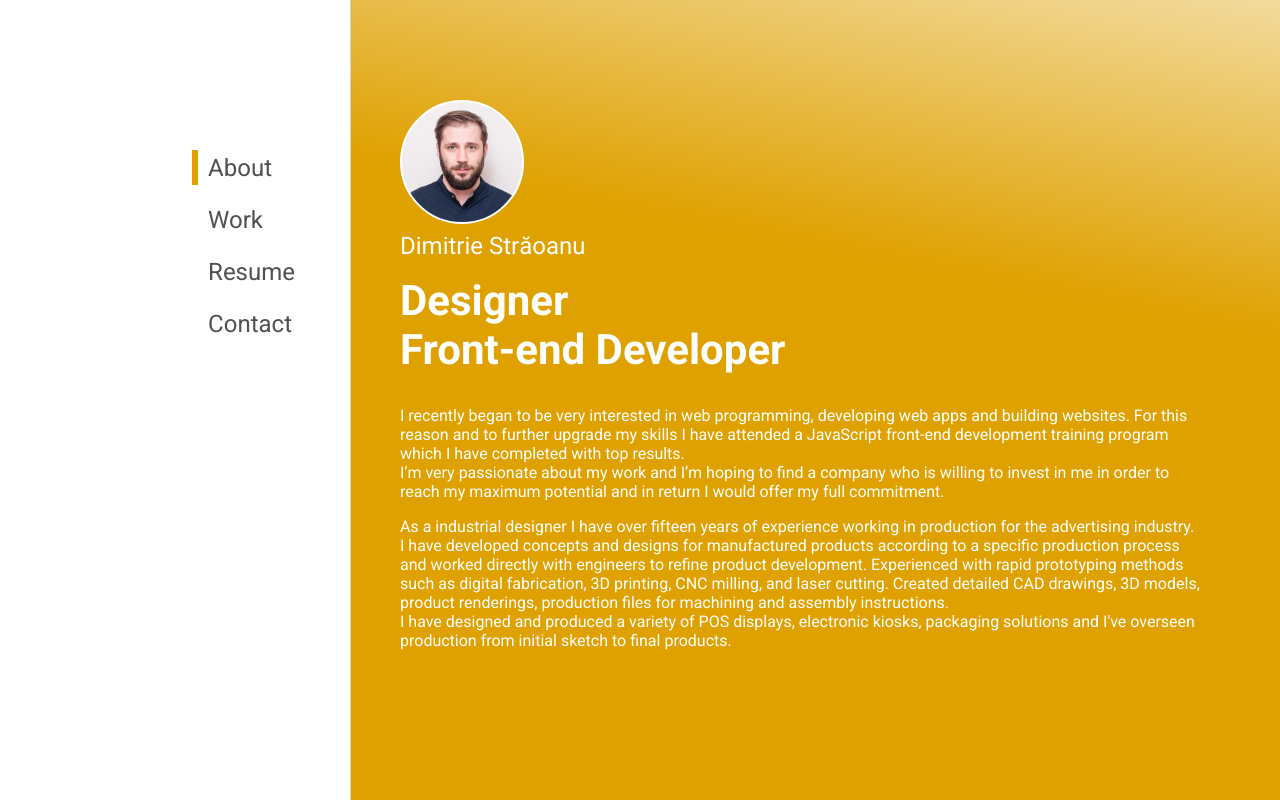
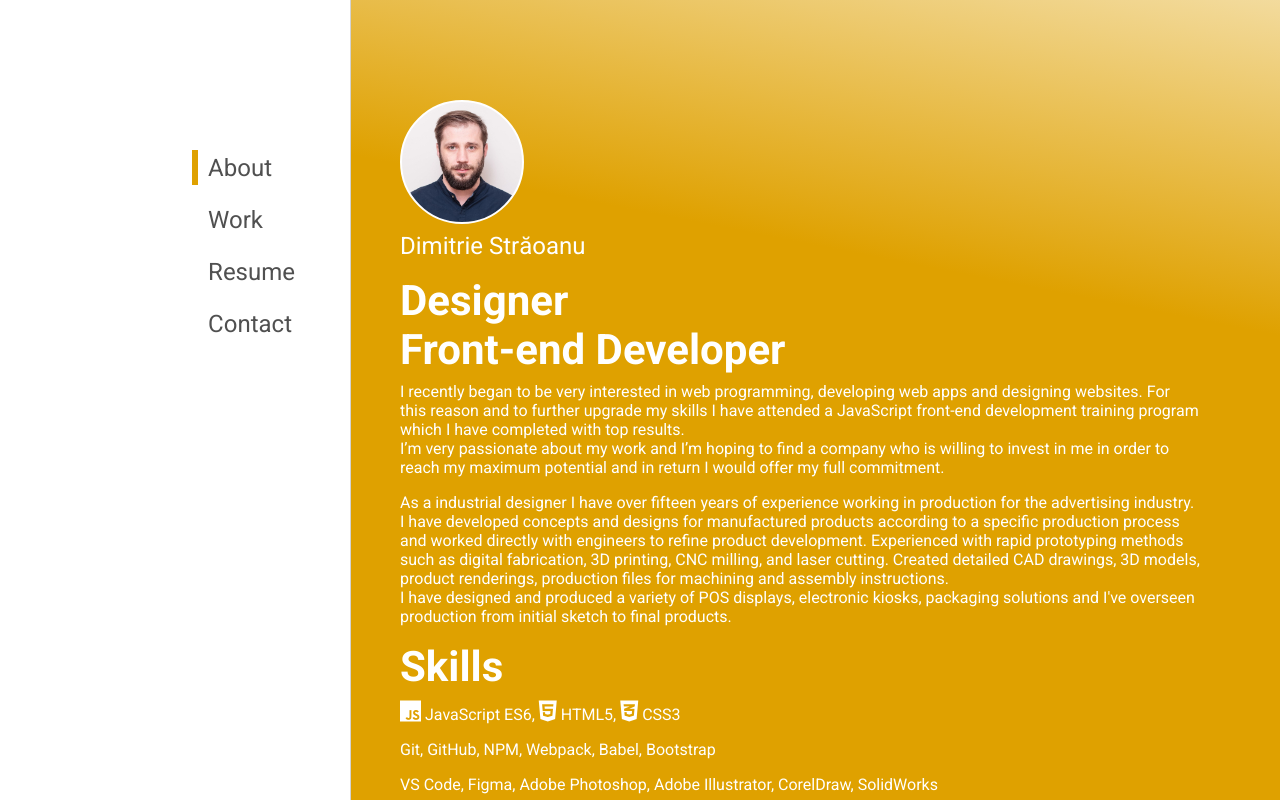
Before and after one commit to DimitrieStraoanu/Portfolio, a plain HTML site: page index.html in a window 1280 px wide. Shown: the top 802 px of the page. Drawn offline with Linux system fonts and the light colour scheme.

Commit message:
small changes

```diff
--- a/index.html
+++ b/index.html
@@ -30,7 +30,7 @@
                 <div class="photo"></div>
                 <p>Dimitrie Străoanu</p>
                 <h1>Designer<br>Front-end Developer</h1>
-                <p>I recently began to be very interested in web programming, developing web apps and building
+                <p>I recently began to be very interested in web programming, developing web apps and designing
                     websites. For
                     this reason and to further upgrade my skills I have attended a JavaScript front-end development
                     training
@@ -41,7 +41,8 @@
                     order to reach my maximum potential and in return I would offer my full commitment.
                 </p>
                 <p class="margin-top-small">
-                    As a industrial designer I have over fifteen years of experience working in production for the advertising
+                    As a industrial designer I have over fifteen years of experience working in production for the
+                    advertising
                     industry. I have developed concepts and designs for manufactured products according to a specific
                     production process and worked directly with engineers to refine product development.
                     Experienced with rapid prototyping methods such as digital fabrication, 3D printing, CNC milling,
@@ -51,6 +52,15 @@
                 <p>
                     I have designed and produced a variety of POS displays, electronic kiosks, packaging solutions and
                     I've overseen production from initial sketch to final products.
+                </p>
+                <h1>Skills</h1>
+                <p class="margin-bottom-small">
+                        <i class="fab fa-js medium-scale"></i>&nbsp;JavaScript ES6, <i class="fab fa-html5 medium-scale"></i>&nbsp;HTML5, <i class="fab fa-css3-alt medium-scale"></i>&nbsp;CSS3
+                <p class="margin-bottom-small">
+                    Git, GitHub, NPM, Webpack, Babel, Bootstrap
+                </p>
+                <p class="margin-bottom-small">
+                    VS Code, Figma, Adobe Photoshop, Adobe Illustrator, CorelDraw, SolidWorks
                 </p>
             </div>
         </section>
@@ -116,6 +126,7 @@
                 <h1>Contact</h1>
                 <a href="mailto:dimitrie.straoanu@gmail.com"><i class="fas fa-envelope"></i>
                     dimitrie.straoanu@gmail.com</a>
+                    <a href="https://www.linkedin.com/in/dimitrie-străoanu-085789177/"><i class="fab fa-linkedin"></i> LinkedIn Profile</a>
                 <p><i class="fas fa-phone-alt"></i> 0722 163 363</p>
                 <p><i class="fas fa-map-marker-alt"></i> București</p>
             </div>
--- a/main.css
+++ b/main.css
@@ -60,7 +60,7 @@ a:hover{
 
 #about h1 {
     margin-top: 16px;
-    margin-bottom: 32px;
+    margin-bottom: 8px;
     font-size: 30px;
 }
 
@@ -139,6 +139,9 @@ a:hover{
     display: block;
     margin-bottom: 16px;
 }
+.medium-scale{
+    font-size: 150%;
+}
 
 .link {
     margin-bottom: 16px;
@@ -191,6 +194,9 @@ a:hover{
 .margin-top-small{
     margin-top:16px;
 }
+.margin-bottom-small{
+    margin-bottom:16px;
+}
 
 @media (min-width:950px) and (orientation: landscape) {
     #about {
```
